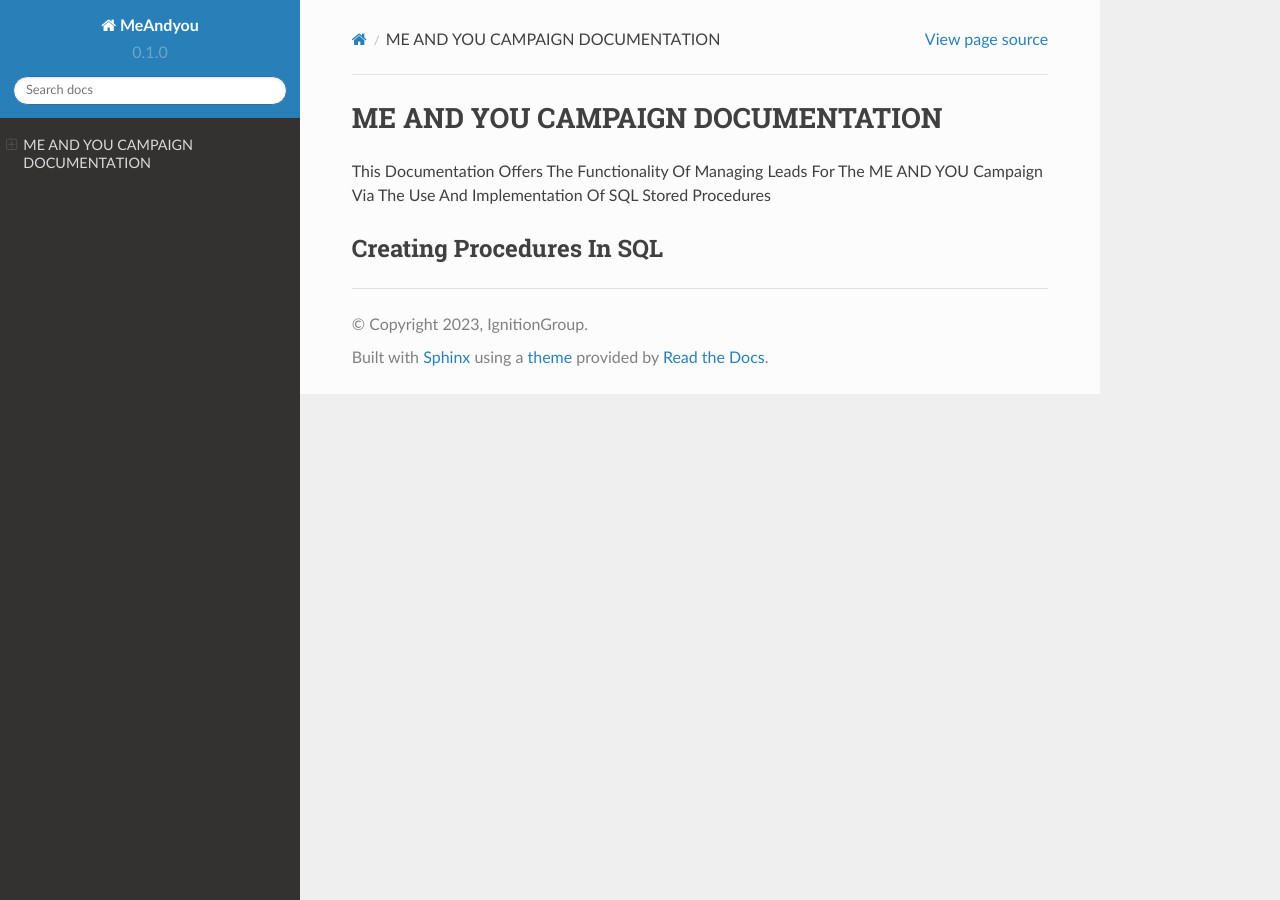
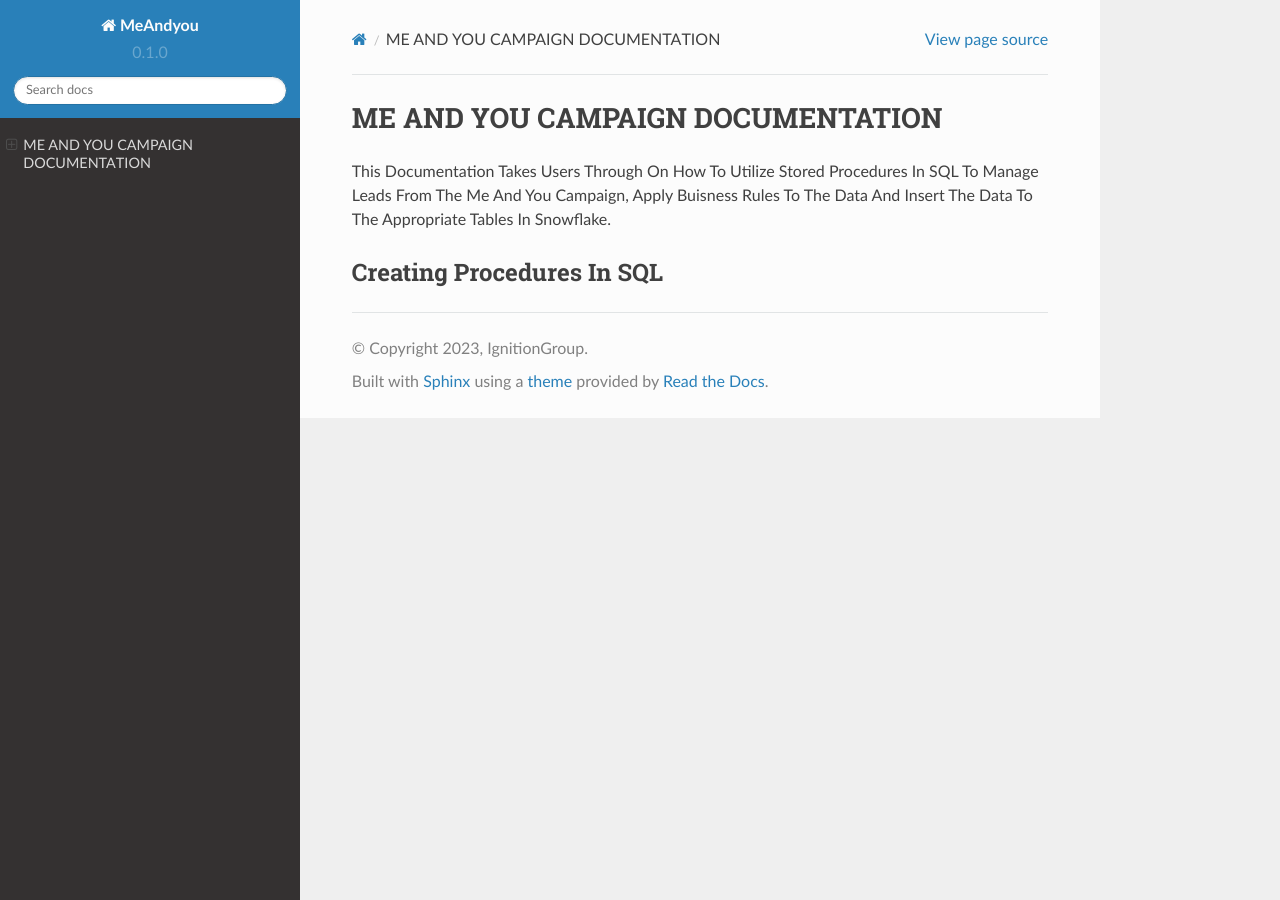
Before and after one commit to MPILOGUM114/MeAndYou, a Sphinx documentation site: the page built from docs/source/index.rst, in a window 1280 px wide. Built offline with Sphinx 7.4.7 and the Read the Docs theme 2.0.0, drawn with Linux system fonts in a browser that asks for light colours.

Commit message:
Update index.rst

```diff
--- a/docs/source/index.rst
+++ b/docs/source/index.rst
@@ -1,7 +1,8 @@
 ME AND YOU CAMPAIGN DOCUMENTATION
 ===================================
 
-This Documentation Offers The Functionality Of Managing Leads For The ME AND YOU Campaign Via The Use And Implementation Of SQL Stored Procedures
+This Documentation Takes Users Through On How To Utilize Stored Procedures In SQL To Manage Leads From The Me And You Campaign, Apply Buisness Rules To
+The Data And Insert The Data To The Appropriate Tables In Snowflake.
 
 
 Creating Procedures In SQL
```
